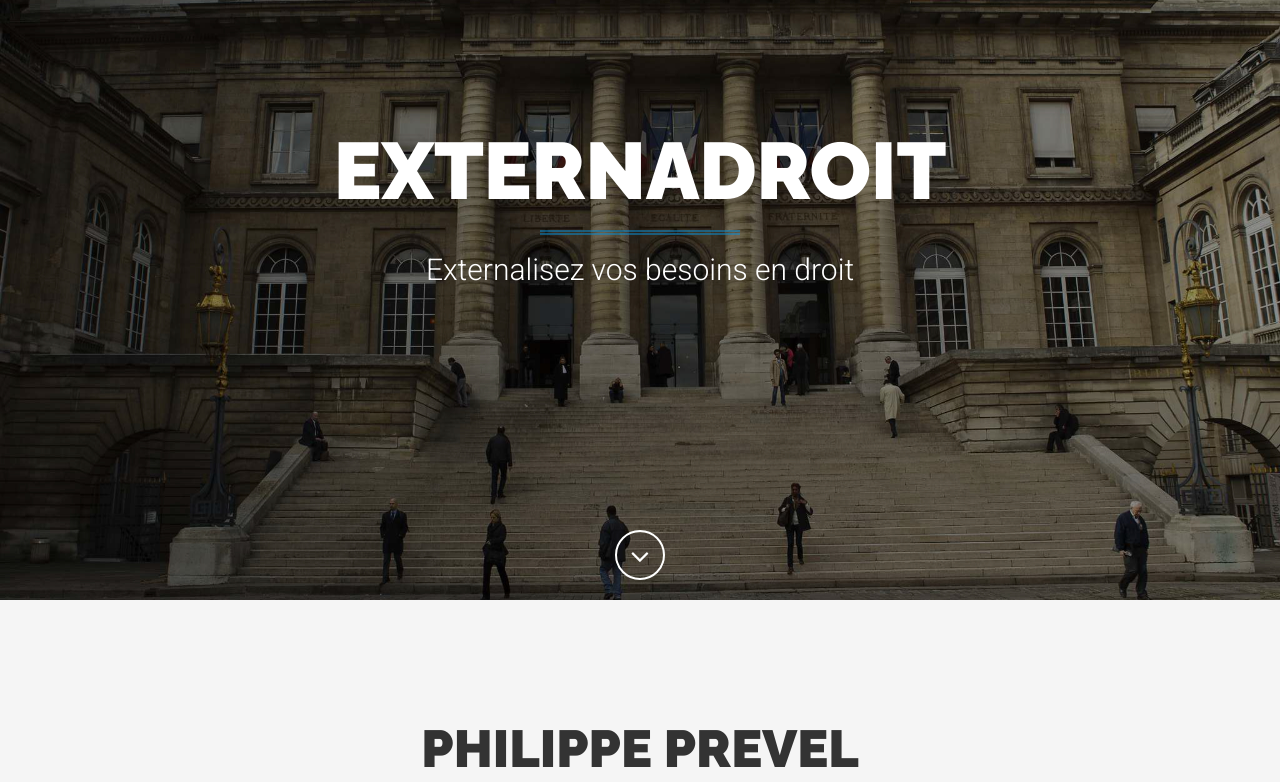
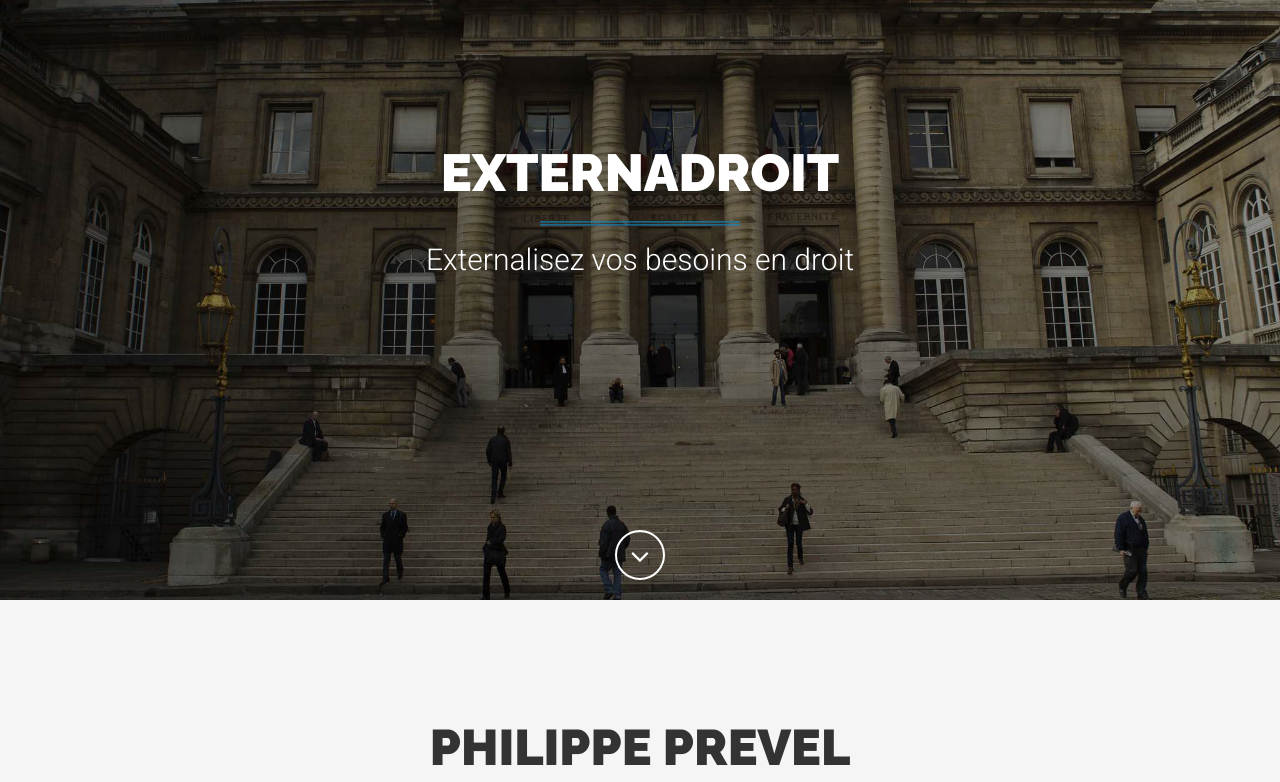
Before and after one commit to philippeprevel/philippeprevel.github.io, a plain HTML site: page index.html in a window 1280 px wide. Shown: the part 200-982 px from the top of the page. Drawn offline with Linux system fonts and the light colour scheme.

Commit message:
fix error div

```diff
--- a/index.html
+++ b/index.html
@@ -88,7 +88,7 @@
     <!-- Instructions: Set your background image using the URL below. -->
     <header style="background-image: url('assets/img/legal/bg-header.jpg')" class="inner-bg">
         <div class="intro-content">
-            <div class="brand-name">EXTERNADROIT</div>
+            <h1>EXTERNADROIT</h1>
             <hr class="colored">
             <div class="brand-name-subtext">Externalisez vos besoins en droit</div>
         </div>
@@ -100,7 +100,7 @@
         <div class="container wow fadeIn">
             <div class="row">
                 <div class="col-lg-12 text-center">
-                    <h1>Philippe Prevel</h1>
+                    <h2>Philippe Prevel</h2>
                     <p>Avocat au barreau de Lille
                       <br>Docteur en droit - Sorbonne</p>
                     <hr class="colored">
```
